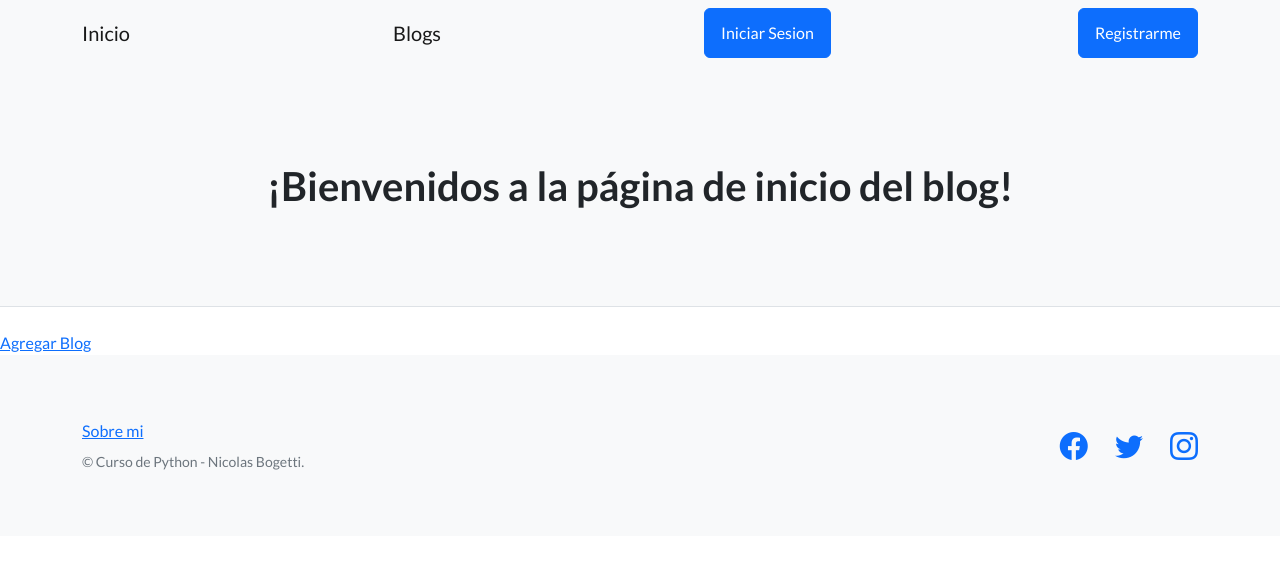
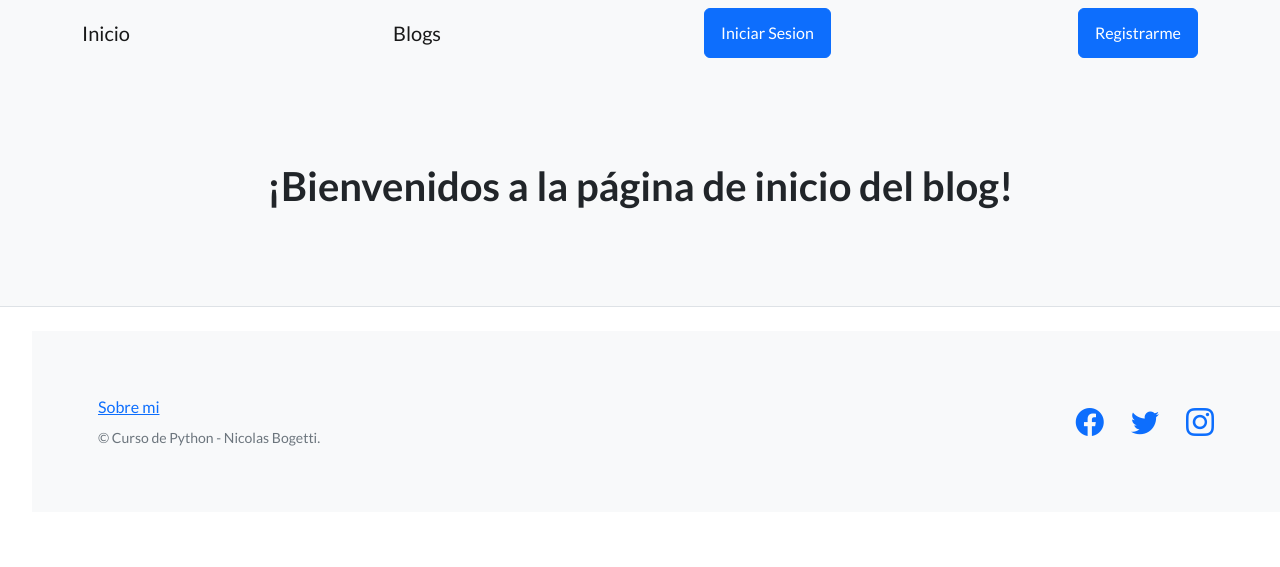
Before and after one commit to Sagan1h/Entrega_final, a Django app: page /pages/ in a window 1280 px wide. Shown: the top 567 px of the page. Run offline with Django 4.2, Linux system fonts and the light colour scheme; data that the repository does not hold is empty; some libraries are stand-ins or nearby versions.

Commit message:
Entrega_final

```diff
--- a/AppEntregaFinal/templates/blogs.html
+++ b/AppEntregaFinal/templates/blogs.html
@@ -12,20 +12,22 @@
     </header>
     <ul>
         {% for blog in blogs %}
-            <li>{{ blog.titulo }} / {{ blog.fecha }}
-            <div class="card mb-4">
-                <a href=""><img class="card-img-top" src="" alt="" height="50px" /></a>
-                <div class="card-body">
-                    <div class="small text-muted">{{ blog.fecha }}</div>
-                    <h2 class="card-title h4">{{ blog.titulo }}</h2>
-                    <a class="btn btn-primary" href="{% url 'detalle_blog' blog.id %}">Ver mas</a>
-                    {% if request.user.is_authenticated %}
-                        <a class="btn btn-primary" href="{% url 'editar_blog' blog.id %}">Editar</a>
-                        <a class="btn btn-primary" href="{% url 'eliminar_blog' blog.id %}">Eliminar</a>
-                    {% endif %}
+            <div class="col-lg-3">
+                <div class="card mb-4">
+                    <a href=""><img class="card-img-top" src="{{ blog.imagen.url }}" alt="" style="max-width: 100%;" /></a>
+                    <div class="card-body">
+                        <div class="small text-muted">{{ blog.fecha }} - {{ blog.autor }}</div>
+                        <h2 class="card-title h4">{{ blog.titulo }}</h2>
+                        <a class="btn btn-danger" href="{% url 'detalle_blog' blog.id %}">Ver mas</a>
+                        {% if request.user.is_authenticated %}
+                                <a class="btn btn-danger" href="{% url 'editar_blog' blog.id %}">Editar</a>
+                                <a class="btn btn-danger" href="{% url 'eliminar_blog' blog.id %}">Eliminar</a>
+                        {% endif %}
+                    </div>
                 </div>
             </div>
         {% endfor %}
-    </ul>
-    <a href="{% url 'crear_blogs' %}">Agregar Blog</a>
+    {% if request.user.is_authenticated %}
+        <a class="btn btn-primary" href="{% url 'crear_blogs' %}">Agregar Blog</a>
+    {% endif %}
 {% endblock contenidoQueCambia %}
--- a/AppEntregaFinal/templates/crear_blogs.html
+++ b/AppEntregaFinal/templates/crear_blogs.html
@@ -4,7 +4,7 @@
 
 {% block contenidoQueCambia %}
 <h1>Agregar Blog</h1>
-<form method="post">
+<form method="post" enctype="multipart/form-data">
     {% csrf_token %}
     {{ form.as_p }}
     <button type="submit">Crear Blog</button>
--- a/AppEntregaFinal/templates/detalle_blog.html
+++ b/AppEntregaFinal/templates/detalle_blog.html
@@ -17,7 +17,7 @@
                     <div class="text-muted fst-italic mb-2">Posteado el {{blogs.fecha}} por {{blogs.autor}}</div>
                 </header>
                 <!-- Preview image figure-->
-                <figure class="mb-4"><img class="img-fluid rounded" src="" alt="..." /></figure>
+                <a href=""><img class="card-img-top" src="{{ blogs.imagen.url }}" alt="" style="max-width: 50%;" /></a>
                 <!-- Post content-->
                 <section class="mb-5">
                     <p class="fs-5 mb-4">{{blogs.descripcion}}</p>
--- a/AppEntregaFinal/templates/editar_blog.html
+++ b/AppEntregaFinal/templates/editar_blog.html
@@ -5,7 +5,7 @@
 {% block contenidoQueCambia %}
     <h1>Editar Blog</h1>
 
-    <form method="post">
+    <form method="post" enctype="multipart/form-data">
         {% csrf_token %}
         {{ form.as_p }}
         <button type="submit">Guardar Cambios</button>
--- a/AppEntregaFinal/views.py
+++ b/AppEntregaFinal/views.py
@@ -1,7 +1,7 @@
 from django.shortcuts import render,redirect
 from .models import Blogs
 from .forms import UserCreationFormCustom, UserEditForm
-from django.contrib.auth import login, authenticate, logout
+from django.contrib.auth import login, authenticate
 from django.contrib.auth.decorators import login_required
 from django.views.generic import ListView
 from django.views.generic.edit import UpdateView, DeleteView, CreateView
```
Also changed, not shown: AppEntregaFinal/migrations/0001_initial.py, db.sqlite3.
